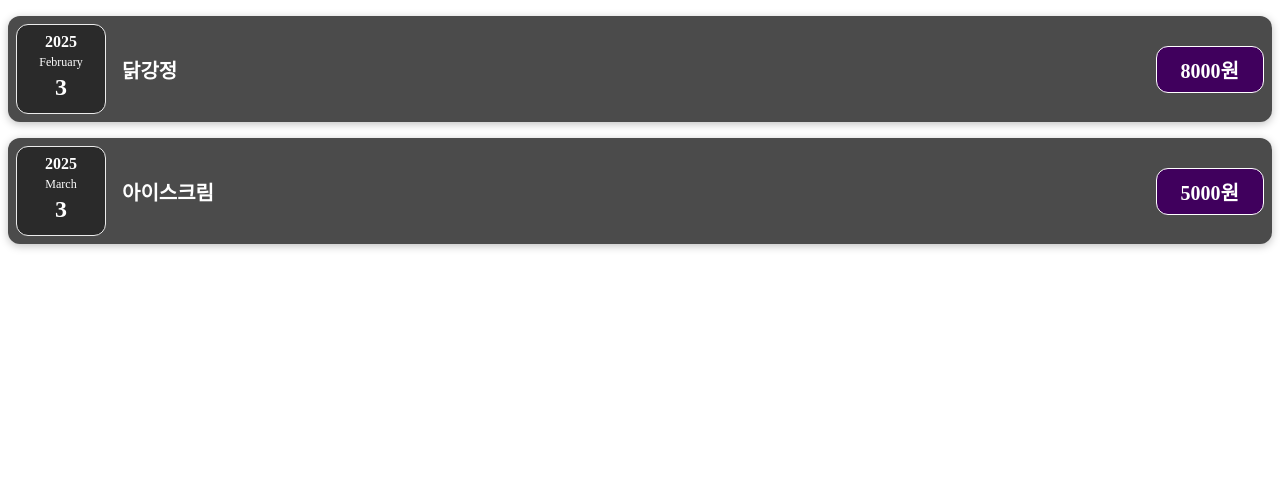
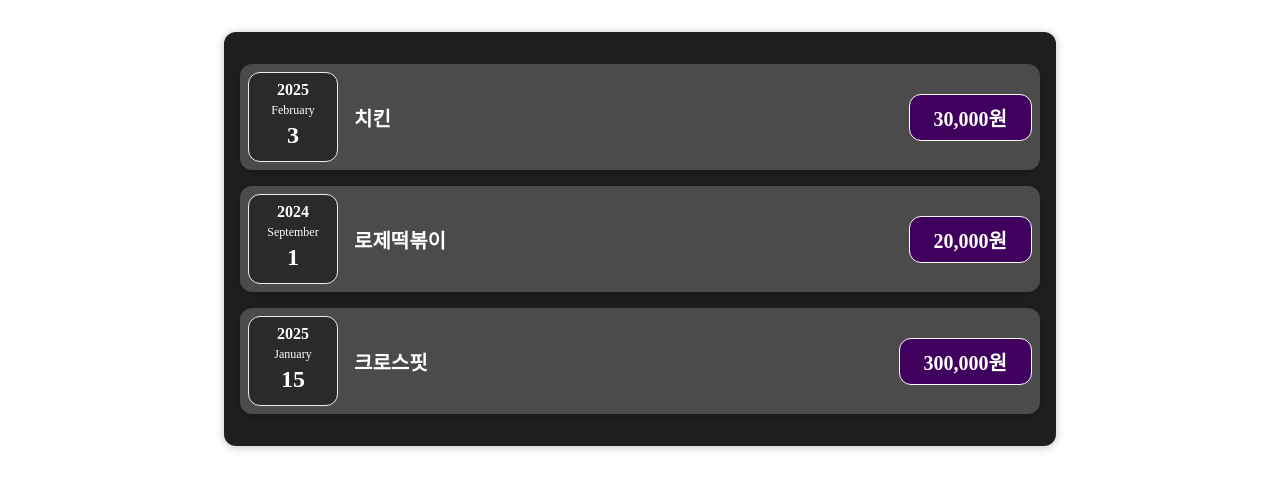
Before and after one commit to mjkim41/react101, a React (Vite) app: page / in a window 1280 px wide. Shown: the top 490 px of the page. Built offline with nearby package versions, Linux system fonts and the light colour scheme.

Commit message:
# Transfer Props to Sub-components

```diff
--- a/src/App.jsx
+++ b/src/App.jsx
@@ -3,29 +3,41 @@ import React from 'react';
 import Hello from './components/Hello'
 import Bye from "./components/Bye.jsx";
 import ExpenseItem from "./components/expenseTracker/ExpenseItem.jsx";
+import ExpenseList from "./components/expenseTracker/ExpenseList.jsx";
 
 // 컴포넌트
 //    title = { } :
 // props : 부모가 전달한 데이터가 들어옴
 const App = () => {
 
+    // 서버에서 지출 항목 json 이 응답됨
+    const expenses = [
+        {
+            title: '치킨',
+            price: 30000,
+            date: new Date(2025, 2 - 1, 3),
+        },
+        {
+            title: '로제떡볶이',
+            price: 20000,
+            date: new Date(2024, 9 - 1, 1),
+        },
+        {
+            title: '크로스핏',
+            price: 300000,
+            date: new Date(2025, 1 - 1, 15),
+        }
+    ];
+
     return (
-      <>
-          <ExpenseItem
-              title={'닭강정'}
-              price={8000}
-              date={new Date(2025, 1, 3)}/>
-          <ExpenseItem
-              title={'아이스크림'}
-              price={5000}
-              date={new Date(2025, 2, 3)}/>
-      </>
+       <ExpenseList expenses={expenses} />
     );
-};
+}
 
-  /*
-    jsx : 리액트에서 사용하는 특수한 js 문법, 태그를 그대로 쓰면 알아서 변환
-   */
+
+/*
+  jsx : 리액트에서 사용하는 특수한 js 문법, 태그를 그대로 쓰면 알아서 변환
+ */
 
   // 원래 문법 :
   // const $h1 = React.createElement('h1', null, 'React 101');
--- a/src/components/expenseTracker/ExpenseItem.jsx
+++ b/src/components/expenseTracker/ExpenseItem.jsx
@@ -15,9 +15,12 @@ props 받기: 자식 컴포넌트에서는 props 객체를 받아서 사용할
 import './ExpenseItem.css';
 import ExpenseDate from "./ExpenseDate.jsx";
 
-const ExpenseItem = ({ title, price, date }) => {
+const ExpenseItem = ({ expense }) => {
     // console.log('props: ', props);
+    const { title, price, date } = expense;
 
+    // 원화 표기법으로 변환
+    const formatPrice = new Intl.NumberFormat('ko-KR').format(price);
 
     return (
         <div className='expense-item'>
@@ -25,7 +28,8 @@ const ExpenseItem = ({ title, price, date }) => {
             <ExpenseDate expenseDate={date}/>
             <div className='expense-item__description'>
                 <h2>{title}</h2>
-                <div className='expense-item__price'>{price}원</div>
+                {/* 통화 표시를 compeont화 함 */}
+                <div className='expense-item__price'>{formatPrice}원</div>
             </div>
         </div>
     );
--- /dev/null
+++ b/src/components/expenseTracker/ExpenseList.css
@@ -0,0 +1,9 @@
+.expenses {
+    padding: 1rem;
+    background-color: rgb(31, 31, 31);
+    margin: 2rem auto;
+    width: 50rem;
+    max-width: 95%;
+    border-radius: 12px;
+    box-shadow: 0 1px 8px rgba(0, 0, 0, 0.25);
+}
--- /dev/null
+++ b/src/components/expenseTracker/ExpenseList.jsx
@@ -0,0 +1,15 @@
+import React from 'react';
+import ExpenseItem from './ExpenseItem';
+import './ExpenseList.css';
+
+const ExpenseList = ({ expenses }) => {
+    return (
+        <div className='expenses'>
+            <ExpenseItem expense={expenses[0]} />
+            <ExpenseItem expense={expenses[1]} />
+            <ExpenseItem expense={expenses[2]} />
+        </div>
+    );
+};
+
+export default ExpenseList;
```
